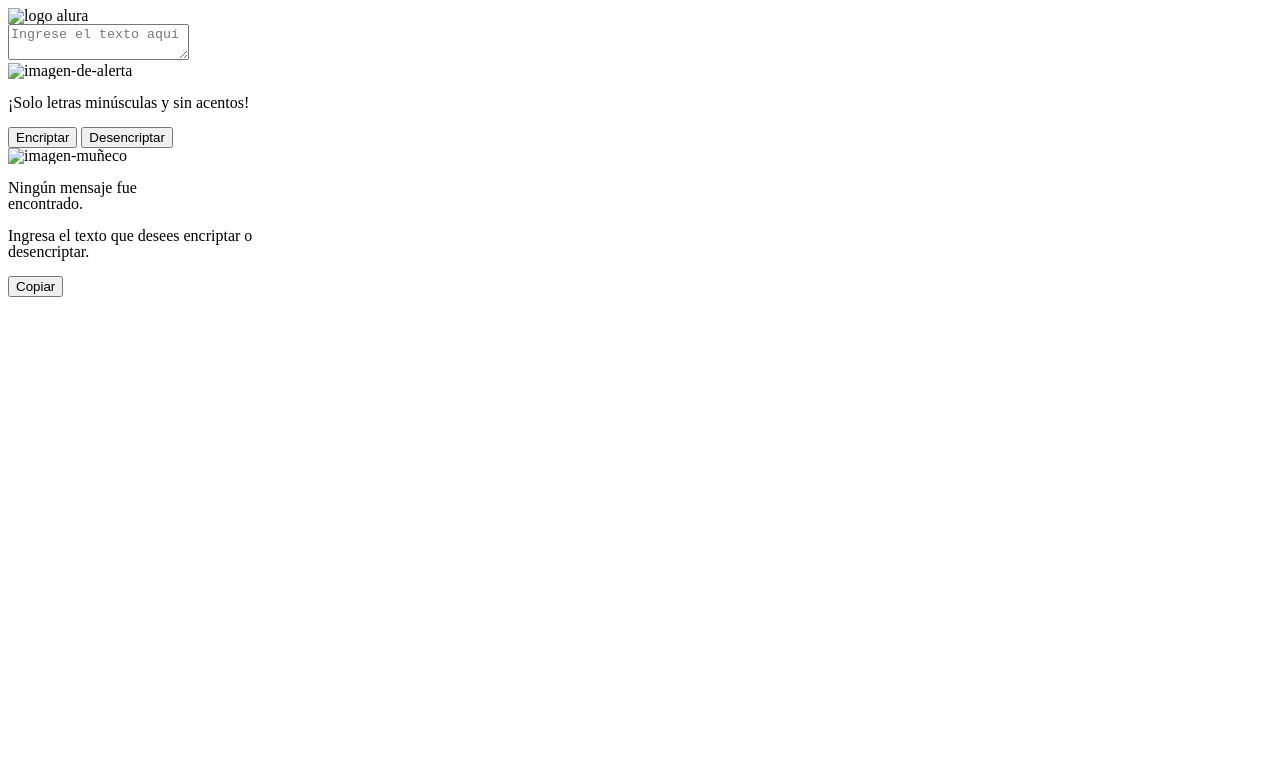
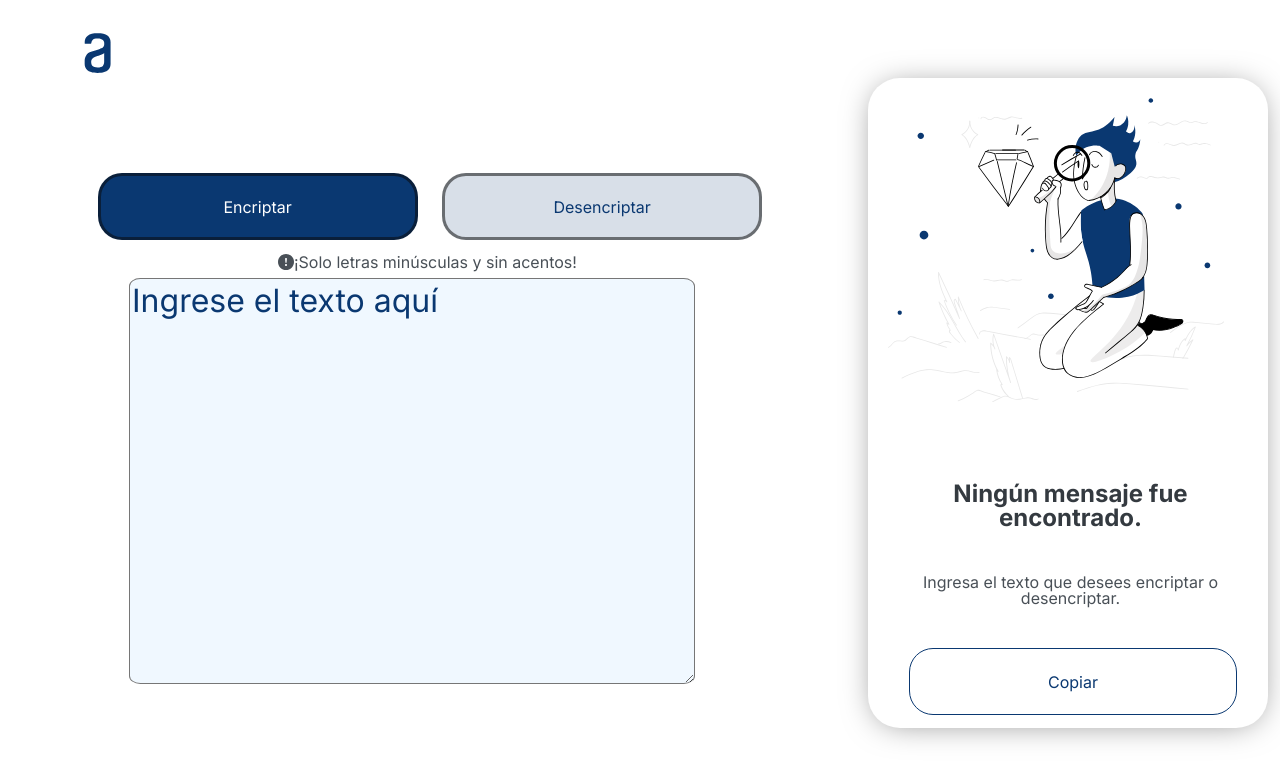
Before and after one commit to pcmaximo/Challenge-Encriptador-ONE, a plain HTML site: page index.html in a window 1280 px wide. Drawn offline with Linux system fonts and the light colour scheme; the site is published under a folder, as on GitHub Pages, so addresses that start at the root find nothing.

Commit message:
Actualización de nombramiento de imágenes en index.html

```diff
--- a/index.html
+++ b/index.html
@@ -5,12 +5,12 @@
     <meta name="viewport" content="width=device-width, initial-scale=1.0">
     <title>Challenge Encriptador - ONE - by Guillermo Carbajal</title>
     <link rel="stylesheet" href="reset.css">
-    <link rel="stylesheet" href="/style.css">
+    <link rel="stylesheet" href="style.css">
     <link href="https://fonts.googleapis.com/css2?family=Inter:wght@100..900&display=swap" rel="stylesheet">
 </head>
 <body>
     <header>
-        <img class="logo" src="/imagenes/Logo.svg" alt="logo alura">
+        <img class="logo" src="imagenes/Logo.svg" alt="logo alura">
     </header>
     <main>
         <section class="seccion-1">
@@ -18,7 +18,7 @@
                 <textarea placeholder="Ingrese el texto aquí" class="caja-texto"></textarea>
             </div>
             <div class="alerta">
-                <img src="/imagenes/alerta.svg" alt="imagen-de-alerta">
+                <img src="imagenes/alerta.svg" alt="imagen-de-alerta">
                 <p>¡Solo letras minúsculas y sin acentos!</p>
             </div>
             <div class="contenedor-botones">
@@ -28,7 +28,7 @@
         </section>
         <section class="seccion-2">
             <div class="contenedor-muneco">
-                <img src="/imagenes/Muñeco.svg" alt="imagen-muñeco">
+                <img src="imagenes/Muñeco.svg" alt="imagen-muñeco">
             </div>
             <div class="contenedor-parrafo">
                 <h3>Ningún mensaje fue <br> encontrado.</h3>
```
